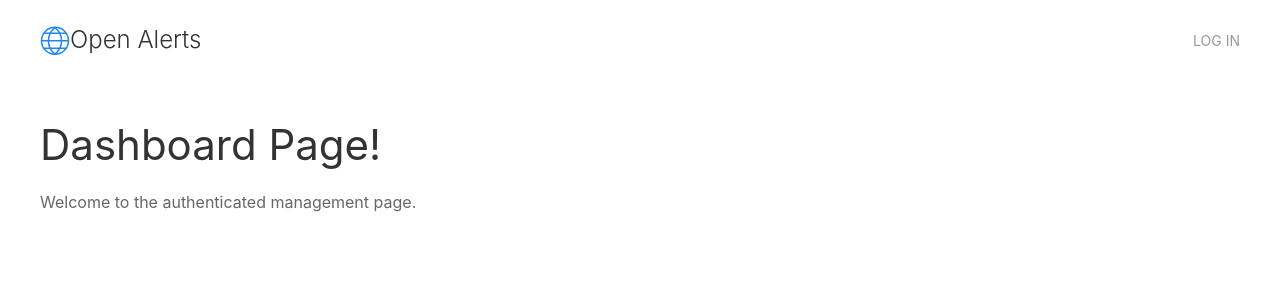
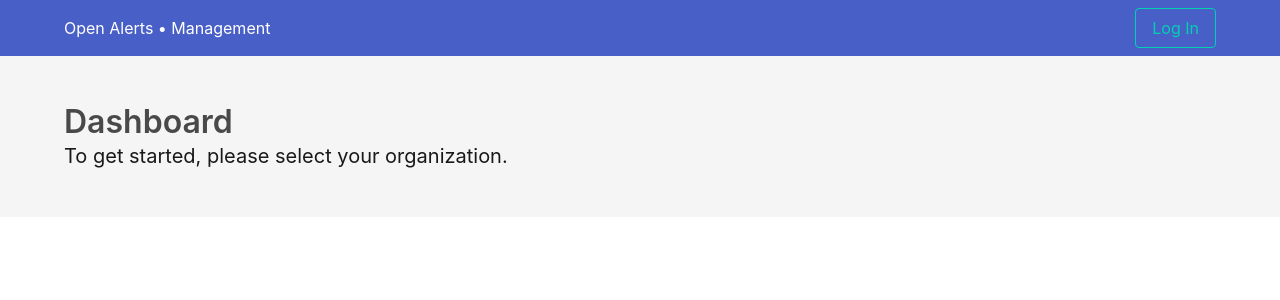
Before and after one commit to news-catalyst/openalerts, a Django app: template openalerts/management/templates/management/pages/dashboard.html in a window 1280 px wide. Shown: the top 300 px of the page. Run offline with Django 3.2, Linux system fonts and the light colour scheme; the template is opened without the code that fills it, so the values that code supplies are empty; some libraries are stand-ins or nearby versions.

Commit message:
Expand base views

```diff
--- /dev/null
+++ b/openalerts/alerts/templates/alerts/includes/channel.html
@@ -0,0 +1,5 @@
+<a class="box" href="{% if url %}url{% else %}#{% endif %}">
+    <p class="heading">{{channel.organization.name}}</p>
+    <h3 class="title is-size-3">{{channel.name}}</p>
+    <p>{{channel.description}}</p>
+</a>
--- a/openalerts/management/templates/management/base.html
+++ b/openalerts/management/templates/management/base.html
@@ -2,43 +2,58 @@
 <html>
 
 <head>
-    <title>{{title|default:"Management"}} | OpenAlerts</title>
+    <title>{{title|default:"Management"}} | OpenAlerts Management</title>
     <meta charset="utf-8">
     <meta name="viewport" content="width=device-width, initial-scale=1">
-    <link rel="stylesheet" href="https://cdnjs.cloudflare.com/ajax/libs/uikit/3.2.0/css/uikit.min.css"
-        integrity="sha256-5YtK9j+Nl/245lAkSjrIs600d6edKTevi+3JYdjuHhY=" crossorigin="anonymous" />
-    <script src="https://cdnjs.cloudflare.com/ajax/libs/uikit/3.2.0/js/uikit.min.js"
-        integrity="sha256-rhLALrRmAQVu/OxzVDpQaiHAEMxiRSN8h8RDydUEh2g=" crossorigin="anonymous"></script>
-    <script src="https://cdnjs.cloudflare.com/ajax/libs/uikit/3.2.0/js/uikit-icons.min.js"
-        integrity="sha256-p2Y38iAB/pU4dGRY5eWPrWcPR4XwRDtQqxO9yoFTtF0=" crossorigin="anonymous"></script>
+    <link rel="stylesheet" href="https://cdn.jsdelivr.net/npm/bulma@0.8.0/css/bulma.min.css"
+        integrity="sha256-D9M5yrVDqFlla7nlELDaYZIpXfFWDytQtiV+TaH6F1I=" crossorigin="anonymous">
 </head>
 
 <body>
-    <div class="uk-container">
-        <nav class="uk-navbar-container uk-navbar-transparent" uk-navbar>
-            <a href="{% url 'management:dashboard' %}" uk-icon="icon: world; ratio: 1.5" class="uk-navbar-item uk-logo uk-text-primary"></a>
-            <a href="{% url 'management:dashboard' %}" class="uk-navbar-item uk-logo uk-text-light">Open Alerts</a>
-            <div class="uk-navbar-right">
-                <ul class="uk-navbar-nav">
+    <nav class="navbar is-link" role="navigation" aria-label="main navigation">
+        <div class="container">
+            <div class="navbar-brand">
+                <a class="navbar-item" href="{% url 'management:dashboard' %}">
+                    Open Alerts &bull; Management
+                </a>
+
+                <a role="button" class="navbar-burger burger" aria-label="menu" aria-expanded="false"
+                    data-target="topNavbar">
+                    <span aria-hidden="true"></span>
+                    <span aria-hidden="true"></span>
+                    <span aria-hidden="true"></span>
+                </a>
+            </div>
+
+            <div id="topNavbar" class="navbar-menu">
+                <div class="navbar-end">
                     {% if request.session.presspass_authenticated %}
-                    <li>
-                        <a href="{% url 'management:dashboard' %}">Manage</a>
-                        <div class="uk-navbar-dropdown">
-                            <ul class="uk-nav uk-navbar-dropdown-nav">
-                                <li class="uk-nav-header">Organizations</li>
-                                {% for organization in organizations %}
-                                    <li><a href="#">{{organization.name}}</a></li>
-                                {% endfor %}
-                            </ul>
+                    <div class="navbar-item has-dropdown is-hoverable">
+                        <a class="navbar-link">
+                            Manage
+                        </a>
+
+                        <div class="navbar-dropdown">
+                            {% for organization in organizations %}
+                            <a href="{% url 'management:organization' organization.id %}"
+                                class="navbar-item">{{organization.name}}</a>
+                            {% endfor %}
                         </div>
-                    </li>
-                    <li><a href="{% url 'management:logout' %}">Log Out</a></li>
+                    </div>
+                    <a href="{% url 'management:logout' %}" class="navbar-item">Log Out</a>
                     {% else %}
-                    <li class="uk-parent"><a href="{% url 'management:login' %}">Log In</a></li>
+                    <div class="navbar-item">
+                        <a href="{% url 'management:login' %}" class="button is-primary is-outlined">Log In</a>
+                    </div>
                     {% endif %}
-                </ul>
+                </div>
             </div>
-        </nav>
+        </div>
+    </nav>
+    {% block precontent %}
+    {% endblock %}
+    <br>
+    <div class="container">
         {% block content %}
         {% endblock %}
     </div>
--- /dev/null
+++ b/openalerts/management/templates/management/includes/organization.html
@@ -0,0 +1,5 @@
+<div class="box">
+    <h3 class="title is-size-3">{{organization.name}}</h3>
+    <a class="button is-outlined is-link" href="{% url 'management:organization' organization.id %}">Manage
+        Organization</a>
+</div>
--- a/openalerts/management/templates/management/pages/dashboard.html
+++ b/openalerts/management/templates/management/pages/dashboard.html
@@ -1,7 +1,26 @@
 {% extends 'management/base.html' %}
 
+{% block precontent %}
+<section class="hero is-light">
+  <div class="hero-body">
+    <div class="container">
+      <h1 class="title">
+        Dashboard
+      </h1>
+      <h2 class="subtitle">
+        To get started, please select your organization.
+      </h2>
+    </div>
+  </div>
+</section>
+{% endblock %}
+
 {% block content %}
-<h1>Dashboard Page!</h1>
-<p>Welcome to the authenticated management page.</p>
-{{organizations}}
+<div class="columns is-multiline">
+<div class="column is-4">
+{% for organization in organizations %}
+    {% include 'management/includes/organization.html' %}
+{% endfor %}
+</div>
+</div>
 {% endblock %}
--- a/openalerts/management/templates/management/pages/login.html
+++ b/openalerts/management/templates/management/pages/login.html
@@ -1,10 +1,10 @@
 {% extends 'management/base.html' %}
 
 {% block content %}
-<div class="uk-card uk-card-large uk-card-primary uk-card-body">
-    <h3 class="uk-card-title">Please Log In</h3>
+<div class="notification is-warning">
+    <h3 class="title is-size-3">Please Log In</h3>
     <p>To view the OpenAlerts management dashboard for your organization, you must first log in with PressPass.</p>
     <p>If you aren't a member of an organization or think you're here by mistake, <a href="/">click here</a>.</p>
-    <a class="uk-button uk-button-default" href="{% url 'auth:begin' 'presspass' %}">Log In With PressPass</a>
+    <a class="button is-primary" href="{% url 'auth:begin' 'presspass' %}">Log In With PressPass</a>
 </div>
 {% endblock %}
--- a/openalerts/management/urls.py
+++ b/openalerts/management/urls.py
@@ -3,7 +3,9 @@ from .views import (
     DashboardView,
     OrganizationView,
     LoginView,
-    LogoutView
+    LogoutView,
+    ChannelsView,
+    ChannelView
 )
 
 app_name = "management"
@@ -11,6 +13,8 @@ app_name = "management"
 urlpatterns = [
     path("", DashboardView.as_view(), name="dashboard"),
     path("organization/<int:pk>/", OrganizationView.as_view(), name="organization"),
+    path("organization/<int:pk>/channels/", ChannelsView.as_view(), name="channels"),
+    path("organization/<int:org_id>/channels/<int:pk>/", ChannelView.as_view(), name="channel"),
     path("login/", LoginView.as_view(), name="login"),
     path("logout/", LogoutView.as_view(), name="logout"),
 ]
--- a/openalerts/management/views/__init__.py
+++ b/openalerts/management/views/__init__.py
@@ -1,3 +1,4 @@
 from .dashboard import DashboardView
 from .auth import LoginView, LogoutView
 from .organization import OrganizationView
+from .channels import ChannelsView, ChannelView
```
Also changed, not shown: openalerts/management/templates/management/organization_base.html (added, +25 -0 lines), openalerts/management/templates/management/pages/channels.html (added, +12 -0 lines), openalerts/management/templates/management/pages/organization.html (+7 -8 lines), openalerts/management/views/channels.py (added, +17 -0 lines).
